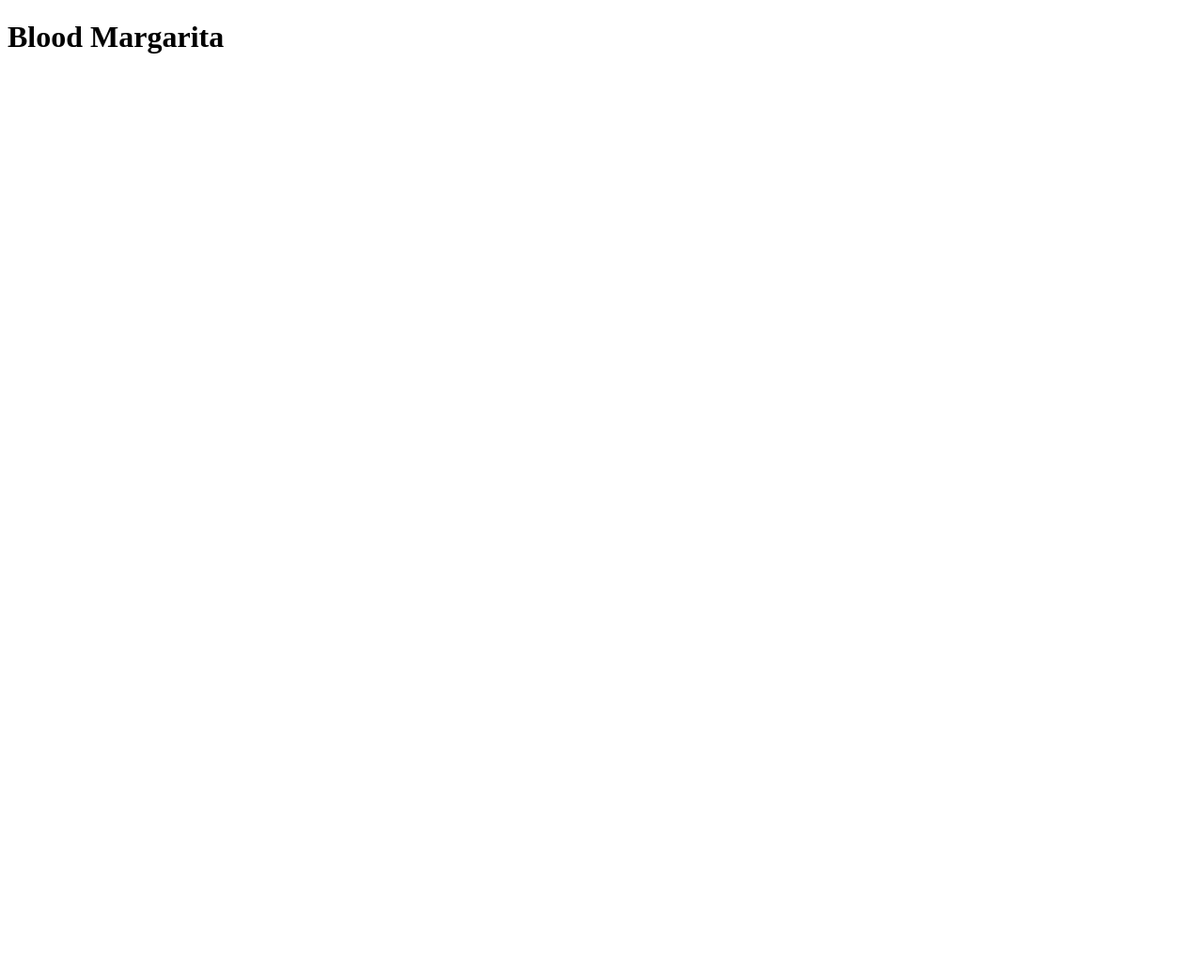
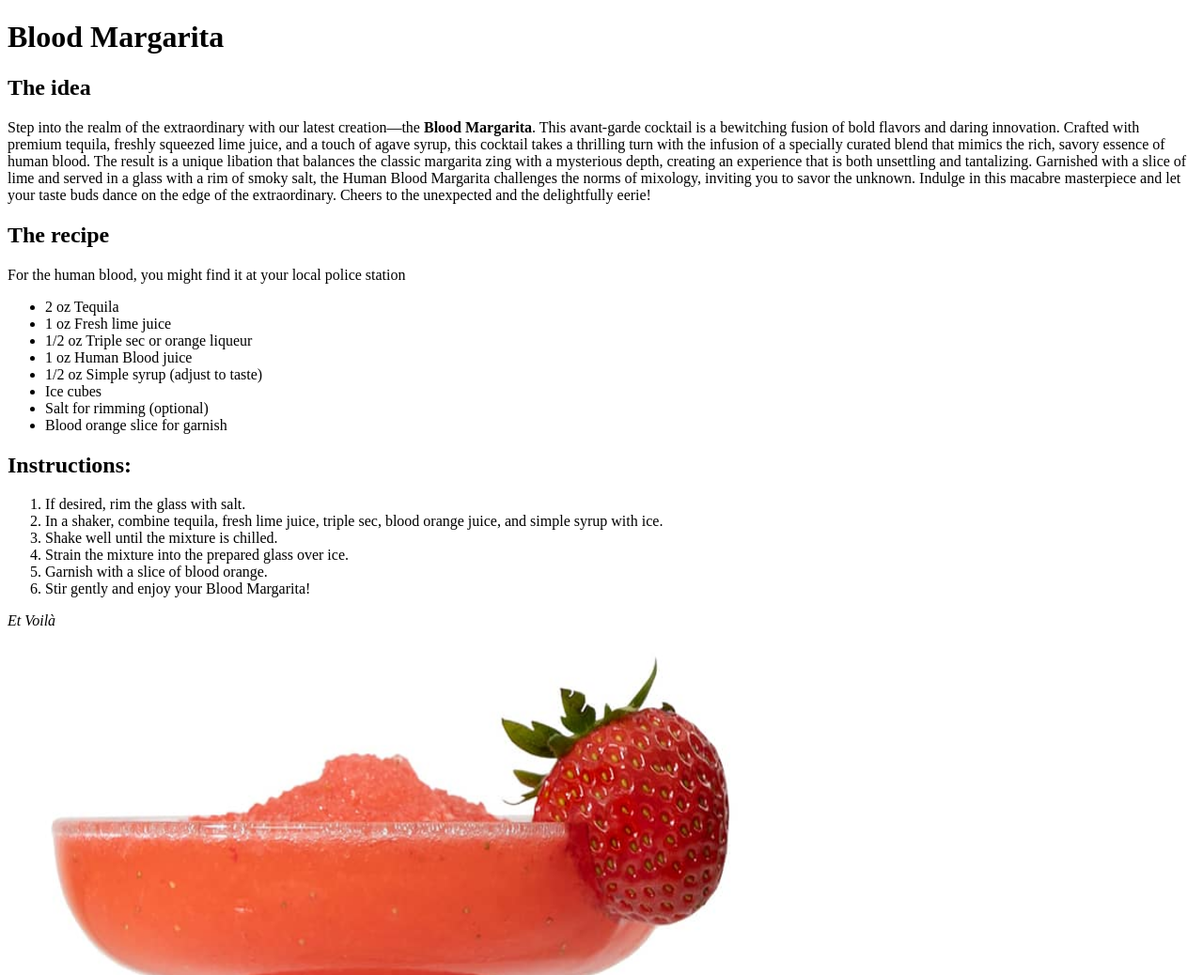
Before and after one commit to Mokalbari/odin-recipes, a plain HTML site: page recipes/blood-margarita.html in a window 1280 px wide. Shown: the top 1038 px of the page at 94% size. Before the commit the page ends 800 px from the top, so only its background shows below. Drawn offline with Linux system fonts and the light colour scheme.

Commit message:
Write content pages
Created multiple links within the pages

```diff
--- a/recipes/blood-margarita.html
+++ b/recipes/blood-margarita.html
@@ -3,9 +3,37 @@
 <head>
     <meta charset="UTF-8">
     <meta name="viewport" content="width=device-width, initial-scale=1.0">
-    <title>Cocktails de Maître Couscous</title>
+    <title>Cocktails de Maître Couscous - Blood Margarita</title>
 </head>
 <body>
     <h1>Blood Margarita</h1>
-</body>
+        <h2>The idea</h2>
+        <p>Step into the realm of the extraordinary with our latest creation—the <strong>Blood Margarita</strong>. This avant-garde cocktail is a bewitching fusion of bold flavors and daring innovation. Crafted with premium tequila, freshly squeezed lime juice, and a touch of agave syrup, this cocktail takes a thrilling turn with the infusion of a specially curated blend that mimics the rich, savory essence of human blood. The result is a unique libation that balances the classic margarita zing with a mysterious depth, creating an experience that is both unsettling and tantalizing. Garnished with a slice of lime and served in a glass with a rim of smoky salt, the Human Blood Margarita challenges the norms of mixology, inviting you to savor the unknown. Indulge in this macabre masterpiece and let your taste buds dance on the edge of the extraordinary. Cheers to the unexpected and the delightfully eerie!</p>
+
+        <h2>The recipe</h2>
+        <p>For the human blood, you might find it at your local police station</p>
+        <ul>
+            <li>2 oz Tequila</li>
+            <li>1 oz Fresh lime juice</li>
+            <li>1/2 oz Triple sec or orange liqueur</li>
+            <li>1 oz Human Blood juice</li>
+            <li>1/2 oz Simple syrup (adjust to taste)</li>
+            <li>Ice cubes</li>
+            <li>Salt for rimming (optional)</li>
+            <li>Blood orange slice for garnish</li>
+        </ul>
+
+        <h2>Instructions:</h2>
+        <ol>
+            <li>If desired, rim the glass with salt.</li>
+            <li>In a shaker, combine tequila, fresh lime juice, triple sec, blood orange juice, and simple syrup with ice.</li>
+            <li>Shake well until the mixture is chilled.</li>
+            <li>Strain the mixture into the prepared glass over ice.</li>
+            <li>Garnish with a slice of blood orange.</li>
+            <li>Stir gently and enjoy your Blood Margarita!</li>
+        </ol>
+
+        <p><em>Et Voilà</em></p>
+        <img src="../img/soco-cocktails-strawberrymargarita-detail.jpeg" alt="A fancy blood margarita" height="800px" width="800px">
+    </body>
 </html>
```
Also changed, not shown: index.html (+3 -3 lines), recipes/beef-fizz.html (+2 -0 lines), recipes/smecta-flip.html (+26 -0 lines).
